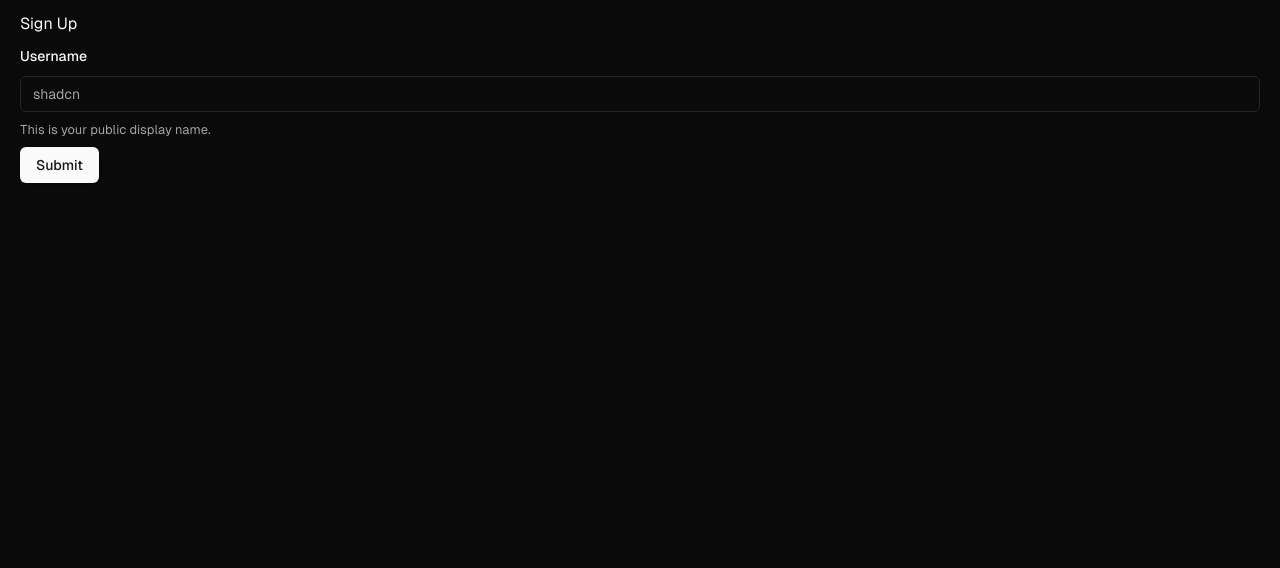
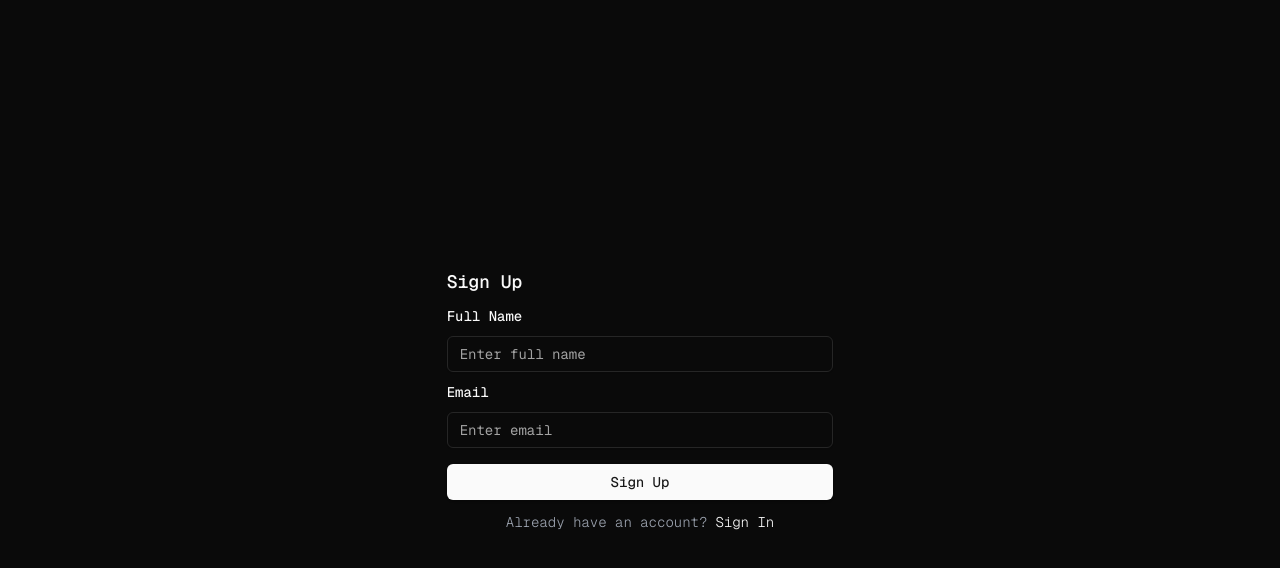
Before and after one commit to kshitijcx/file-bank, a Next.js app: page /sign-up in a window 1280 px wide. Shown: the top 568 px of the page. Built offline with nearby package versions, Linux system fonts and the light colour scheme.

Commit message:
add sign-in, sign-up pages and create appwrite config

```diff
--- a/app/(auth)/layout.tsx
+++ b/app/(auth)/layout.tsx
@@ -2,7 +2,7 @@
 
 const layout = ({children}:{children:React.ReactNode}) => {
   return (
-    <div>
+    <div className="font-mono">
         {children}
     </div>
   )
--- a/components/AuthPage.tsx
+++ b/components/AuthPage.tsx
@@ -6,54 +6,108 @@
 import {
   Form,
   FormControl,
-  FormDescription,
   FormField,
   FormItem,
   FormLabel,
   FormMessage,
 } from "@/components/ui/form";
 import { Input } from "@/components/ui/input";
-
-const formSchema = z.object({
-  username: z.string().min(2).max(50),
-});
+import { useState } from "react";
+import { LoaderCircle } from "lucide-react";
+import Link from "next/link";
 
 type FormType = "sign-in" | "sign-up";
 
+const formSchema = (formType: FormType) => {
+  return z.object({
+    email: z.string().email(),
+    fullname:
+      formType === "sign-up"
+        ? z.string().min(2).max(50)
+        : z.string().optional(),
+  });
+};
+
 const AuthPage = ({ type }: { type: FormType }) => {
-  const form = useForm<z.infer<typeof formSchema>>({
-    resolver: zodResolver(formSchema),
+  const [loading, setLoading] = useState(false);
+  const [errorMsg, setErrorMsg] = useState("");
+
+  const formSchemaObj = formSchema(type);
+
+  const form = useForm<z.infer<typeof formSchemaObj>>({
+    resolver: zodResolver(formSchemaObj),
     defaultValues: {
-      username: "",
+      fullname: "",
+      email: "",
     },
   });
 
-  function onSubmit(values: z.infer<typeof formSchema>) {
+  const onSubmit = async (values: z.infer<typeof formSchemaObj>) => {
     console.log(values);
-  }
+  };
 
   return (
     <>
       <Form {...form}>
-        <form onSubmit={form.handleSubmit(onSubmit)} className="container mx-auto px-5 py-3 space-y-2">
-          <h1 className="">{type==="sign-in"?"Sign In":"Sign Up"}</h1>
+        <form
+          onSubmit={form.handleSubmit(onSubmit)}
+          className="container w-1/3 h-screen mx-auto px-5 py-3 flex flex-col justify-center gap-2"
+        >
+          <h1 className="text-lg font-semibold">
+            {type === "sign-in" ? "Sign In" : "Sign Up"}
+          </h1>
+          {type === "sign-up" && (
+            <FormField
+              control={form.control}
+              name="fullname"
+              render={({ field }) => (
+                <FormItem>
+                  <FormLabel>Full Name</FormLabel>
+                  <FormControl>
+                    <Input placeholder="Enter full name" {...field} />
+                  </FormControl>
+                  <FormMessage />
+                </FormItem>
+              )}
+            />
+          )}
           <FormField
             control={form.control}
-            name="username"
+            name="email"
             render={({ field }) => (
               <FormItem>
-                <FormLabel>Username</FormLabel>
+                <FormLabel>Email</FormLabel>
                 <FormControl>
-                  <Input placeholder="shadcn" {...field} />
+                  <Input placeholder="Enter email" {...field} />
                 </FormControl>
-                <FormDescription>
-                  This is your public display name.
-                </FormDescription>
                 <FormMessage />
               </FormItem>
             )}
           />
-          <Button type="submit">Submit</Button>
+          <Button
+            type="submit"
+            className="flex justify-center gap-3 mt-2"
+            disabled={loading}
+          >
+            {type === "sign-in" ? "Sign In" : "Sign Up"}
+            {loading && <LoaderCircle size={24} className="animate-spin" />}
+          </Button>
+          {errorMsg && <p>{errorMsg}</p>}
+          {
+            <div className="flex justify-center gap-2 font-light text-sm mt-1">
+              <p className="text-gray-400">
+                {type === "sign-in"
+                  ? "Don't have an account?"
+                  : "Already have an account?"}
+              </p>
+              <Link
+                href={type === "sign-in" ? "/sign-up" : "/sign-in"}
+                className="hover:underline"
+              >
+                {type === "sign-in" ? "Sign Up" : "Sign In"}
+              </Link>
+            </div>
+          }
         </form>
       </Form>
       {/* OTP Verification */}
--- a/package.json
+++ b/package.json
@@ -16,12 +16,17 @@
     "clsx": "^2.1.1",
     "lucide-react": "^0.460.0",
     "next": "15.0.3",
+    "node-appwrite": "^14.1.0",
     "react": "19.0.0-rc-66855b96-20241106",
     "react-dom": "19.0.0-rc-66855b96-20241106",
     "react-hook-form": "^7.53.2",
     "tailwind-merge": "^2.5.4",
     "tailwindcss-animate": "^1.0.7",
     "zod": "^3.23.8"
+  },
+  "overrides": {
+    "react": "$react",
+    "react-dom": "$react-dom"
   },
   "devDependencies": {
     "@types/node": "^20",
```
Also changed, not shown: lib/appwrite/config.ts (added, +8 -0 lines), 1 other file (tests, documents, lock files or other folders).
